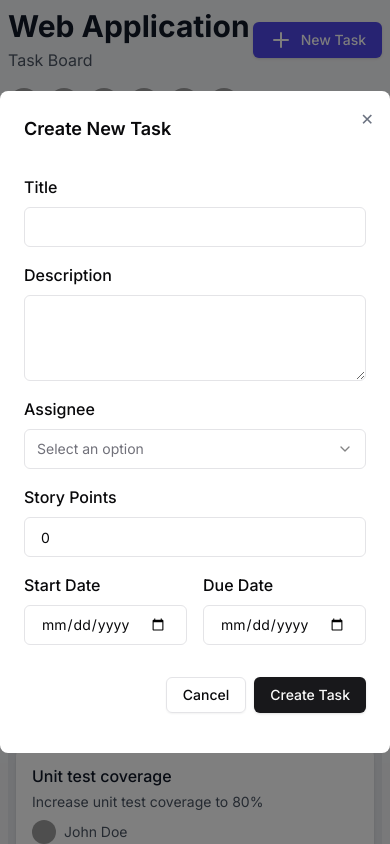
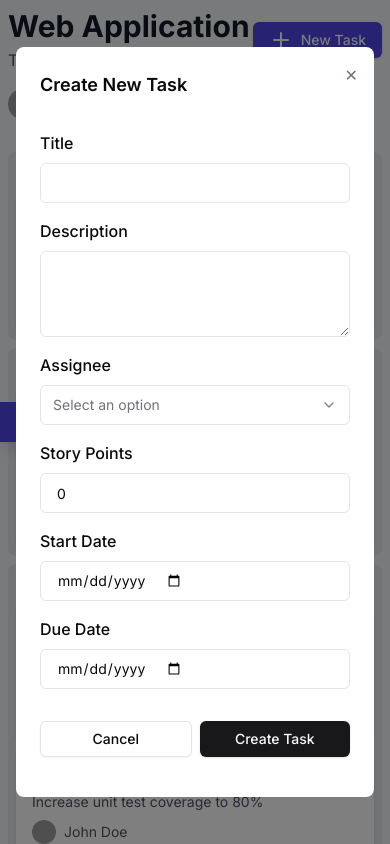
Before and after one commit to CenkMerk/jira, a Next.js app: page /project/p1 in a window 390 px wide. Both pictures are taken after a click on the button "New Task". Built offline with nearby package versions, Linux system fonts and the light colour scheme; grey boxes are pictures that could not be loaded.

Commit message:
Refactor TaskForm and Dialog components for improved layout and responsiveness: adjust grid structure in TaskForm for better mobile support and enhance Dialog styling with max height and overflow handling.

```diff
--- a/components/TaskForm.tsx
+++ b/components/TaskForm.tsx
@@ -131,7 +131,7 @@ export default function TaskForm({
               }
             />
           </div>
-          <div className="grid grid-cols-2 gap-4">
+          <div className="grid grid-cols-1 md:grid-cols-2 gap-4">
             <div className="grid gap-2">
               <Label htmlFor="startDate">Start Date</Label>
               <Calendar
@@ -164,11 +164,11 @@ export default function TaskForm({
               />
             </div>
           </div>
-          <div className="flex items-center justify-end gap-2 mt-4">
-            <Button variant="outline" type="button" onClick={onClose}>
+          <div className="flex items-center justify-between md:justify-end gap-2 mt-4">
+            <Button className="w-full md:w-28" variant="outline" type="button" onClick={onClose}>
               Cancel
             </Button>
-            <Button type="submit">
+            <Button className="w-full md:w-28" type="submit">
               {task ? "Save Changes" : "Create Task"}
             </Button>
           </div>
--- a/components/ui/Dialog.tsx
+++ b/components/ui/Dialog.tsx
@@ -21,7 +21,7 @@ const Dialog: React.FC<DialogProps> = ({
       <div className="fixed inset-0 bg-black/50" onClick={onClose} />
 
       {/* Dialog content */}
-      <div className="relative bg-white rounded-lg p-6 w-full max-w-md">
+      <div className="relative bg-white rounded-lg p-6 w-full max-w-md max-h-[90vh] overflow-y-auto mx-4">
         {title && <h2 className="text-lg font-semibold mb-4">{title}</h2>}
 
         {/* Close button */}
```
